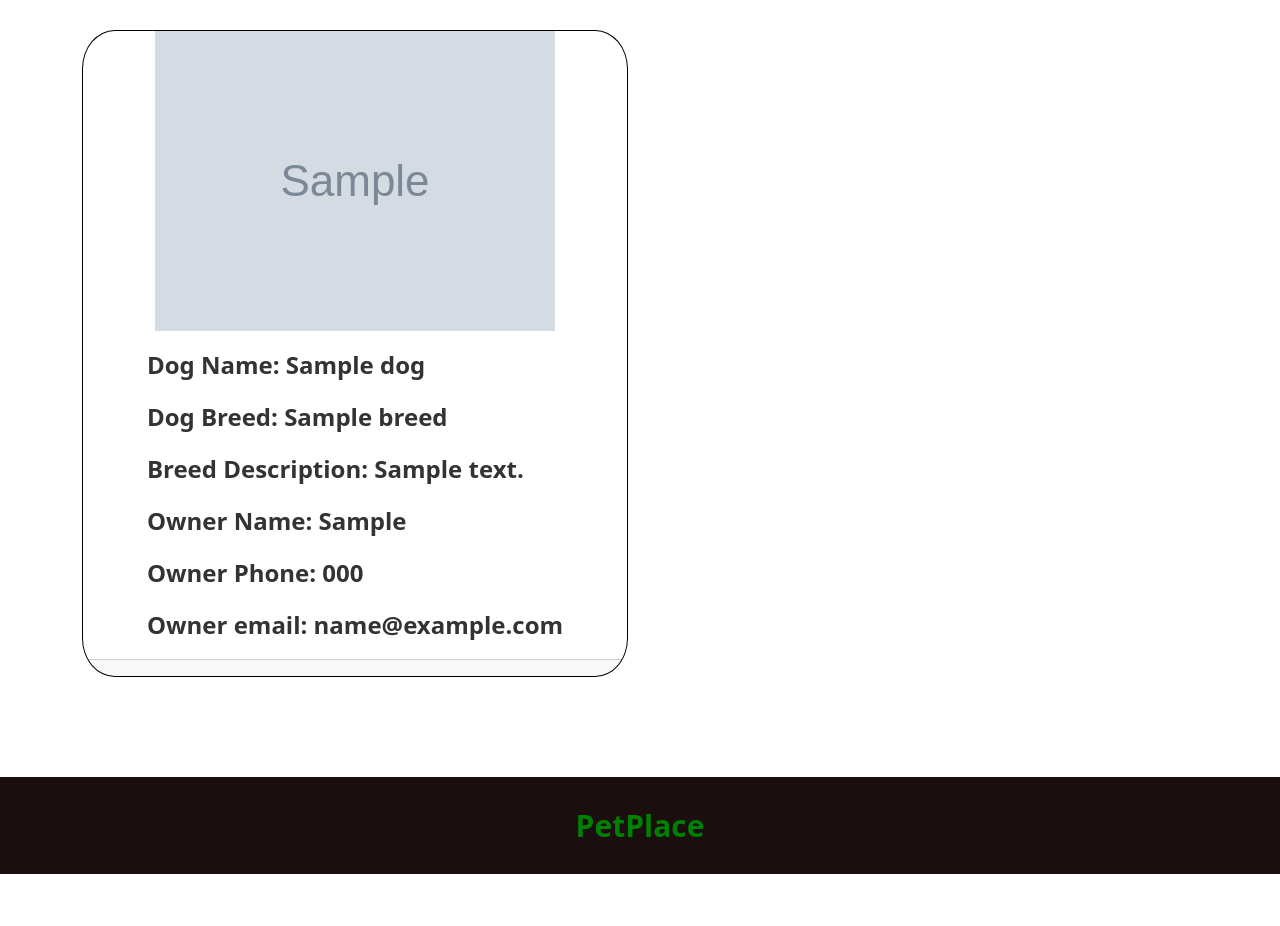
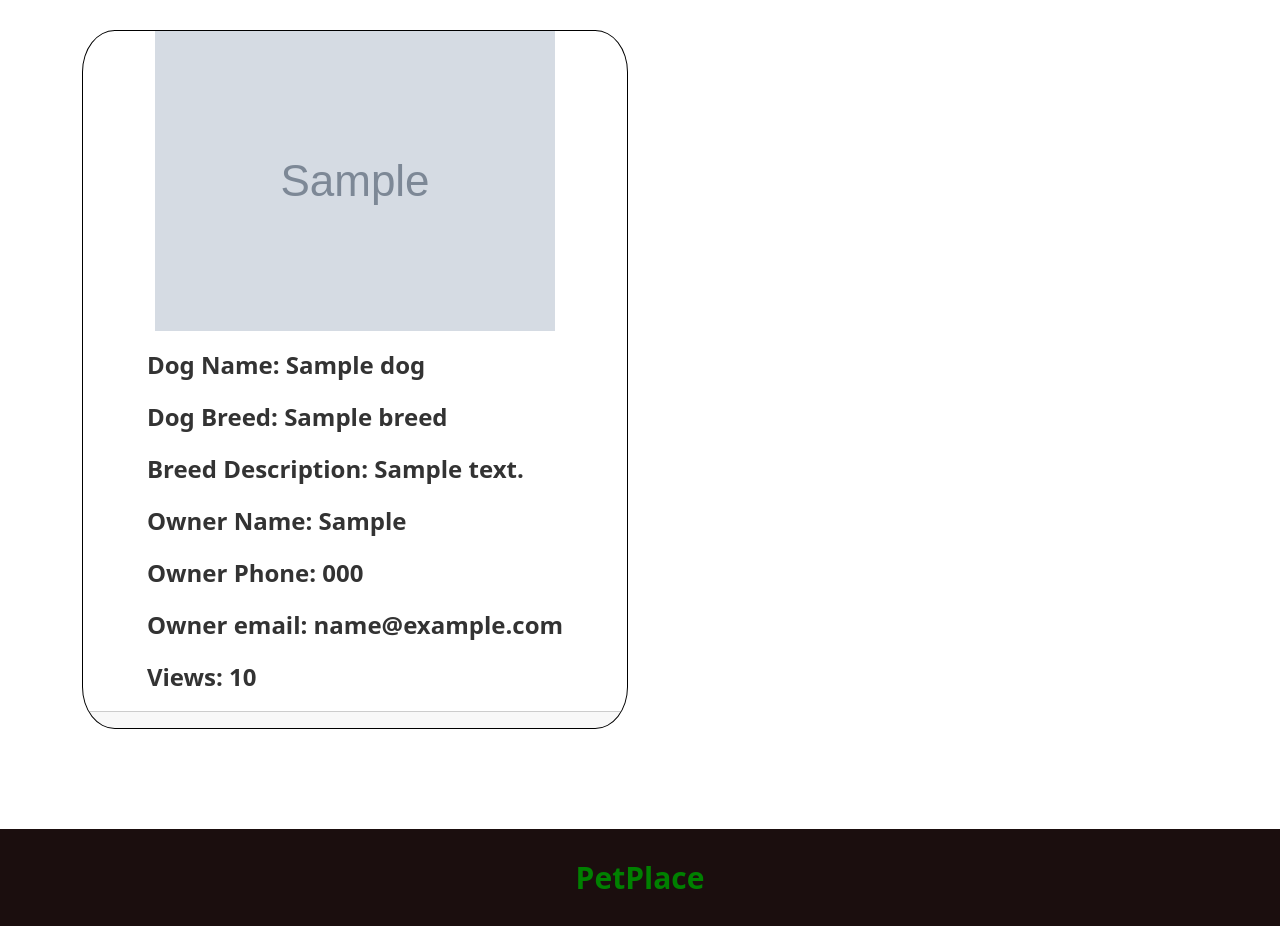
Before and after one commit to Kubanychbek-Dev/home_work_31.03.2025, a Django app: page /dogs/detail/1/ in a window 1280 px wide. Shown: the part 104-1030 px from the top of the page. Before the commit the page ends 978 px from the top, so only its background shows below. Run offline with Django 5.2, Linux system fonts and the light colour scheme; a user stored in the database is signed in; tables that the repository leaves empty hold one stand-in row (values such as "Sample post"); grey boxes marked "Sample" are stand-in pictures.

Commit message:
add send_views_email

```diff
--- a/dogs/forms.py
+++ b/dogs/forms.py
@@ -7,7 +7,7 @@ class DogForm(StyleFormMixin, forms.ModelForm):
     class Meta:
         model = Dog
         # fields = "__all__"
-        exclude = ("owner", "is_active",)
+        exclude = ("owner", "is_active", "views",)
 
 
 class DogParentForm(StyleFormMixin, forms.ModelForm):
--- a/dogs/templates/dogs/detail.html
+++ b/dogs/templates/dogs/detail.html
@@ -16,6 +16,7 @@
                     <p class="card-text"><span class="dog_description">Owner Name:</span> {{ object.owner.first_name|default:"Not specified" }}</p>
                     <p class="card-text"><span class="dog_description">Owner Phone:</span> {{ object.owner.phone|default:"Not specified" }}</p>
                     <p class="card-text"><span class="dog_description">Owner email:</span> {{ object.owner.email|default:"Not specified" }}</p>
+                    <p class="card-text"><span class="dog_description">Views:</span> {{ object.views }}</p>
                 </div>
                 <div class="card-footer">
                 </div>
--- a/dogs/views.py
+++ b/dogs/views.py
@@ -9,6 +9,7 @@ from django.forms import inlineformset_factory
 from django.core.exceptions import PermissionDenied
 from . models import Breed, Dog, DogParent
 from .forms import DogForm, DogParentForm
+from .services import send_views_email
 from users.models import UserRoles
 
 
@@ -149,6 +150,13 @@ class DogDetailView(DetailView):
         context_data = super().get_context_data(**kwargs)
         object_ = self.get_object()
         context_data["title"] = f"All information {object_}"
+        dog_object_increase = get_object_or_404(Dog, pk=object_.pk)
+        if object_.owner != self.request.user and self.request.user.role not in [UserRoles.ADMIN, UserRoles.MODERATOR]:
+            dog_object_increase.views_count()
+        if object_.owner:
+            object_owner_email = object_.owner.email
+            if dog_object_increase.views % 20 == 0 and dog_object_increase.views != 0:
+                send_views_email(dog_object_increase.name, object_owner_email, dog_object_increase.views)
         return context_data
 
 # @login_required(login_url="users:user_login")
```
Also changed, not shown: dogs/services.py (+11 -1 lines).
